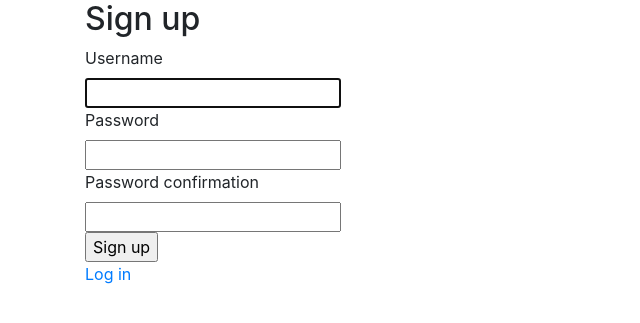
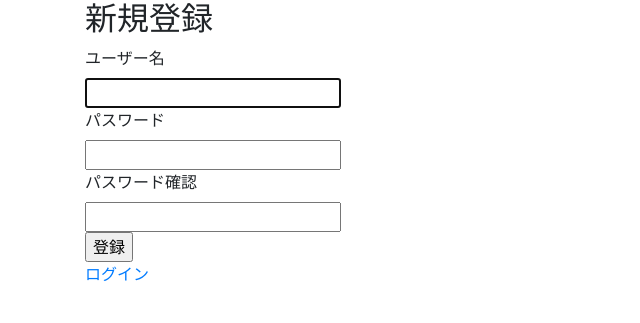
Before and after one commit to Masaki-isaka/nogiste, a Rails app: page /nogimasas/sign_up in a window 1280 px wide. Shown: the top 323 px of the page, without its empty margins (0-640 px from the left). Run offline with Rails 7, Linux system fonts and the light colour scheme; parts of the project's set-up code (start-up, migrations or seed data) failed here and were passed over; some libraries are stand-ins or nearby versions.

Commit message:
first commit

```diff
--- a/app/views/devise/registrations/new.html.erb
+++ b/app/views/devise/registrations/new.html.erb
@@ -1,15 +1,15 @@
-<h2>Sign up</h2>
+<h2>新規登録</h2>
 
 <%= form_for(resource, as: resource_name, url: registration_path(resource_name)) do |f| %>
   <%= render "devise/shared/error_messages", resource: resource %>
 
   <div class="field">
-    <%= f.label :username %><br />
+    <%= f.label :ユーザー名 %><br />
     <%= f.text_field :username, autofocus: true %>
   </div>
 
   <div class="field">
-    <%= f.label :password %>
+    <%= f.label :パスワード %>
     <% if @minimum_password_length %>
     <em>(<%= @minimum_password_length %> characters minimum)</em>
     <% end %><br />
@@ -17,12 +17,12 @@
   </div>
 
   <div class="field">
-    <%= f.label :password_confirmation %><br />
+    <%= f.label :パスワード確認 %><br />
     <%= f.password_field :password_confirmation, autocomplete: "new-password" %>
   </div>
 
   <div class="actions">
-    <%= f.submit "Sign up" %>
+    <%= f.submit "登録" %>
   </div>
 <% end %>
 
--- a/app/views/devise/shared/_links.html.erb
+++ b/app/views/devise/shared/_links.html.erb
@@ -1,13 +1,13 @@
 <%- if controller_name != 'sessions' %>
-  <%= link_to "Log in", new_session_path(resource_name) %><br />
+  <%= link_to "ログイン", new_session_path(resource_name) %><br />
 <% end %>
 
 <%- if devise_mapping.registerable? && controller_name != 'registrations' %>
-  <%= link_to "Sign up", new_registration_path(resource_name) %><br />
+  <%= link_to "新規登録", new_registration_path(resource_name) %><br />
 <% end %>
 
 <%- if devise_mapping.recoverable? && controller_name != 'passwords' && controller_name != 'registrations' %>
-  <%= link_to "Forgot your password?", new_password_path(resource_name) %><br />
+  <%= link_to "パスワードを忘れた方", new_password_path(resource_name) %><br />
 <% end %>
 
 <%- if devise_mapping.confirmable? && controller_name != 'confirmations' %>
```
Also changed, not shown: app/views/devise/sessions/new.html.erb (+4 -4 lines).
